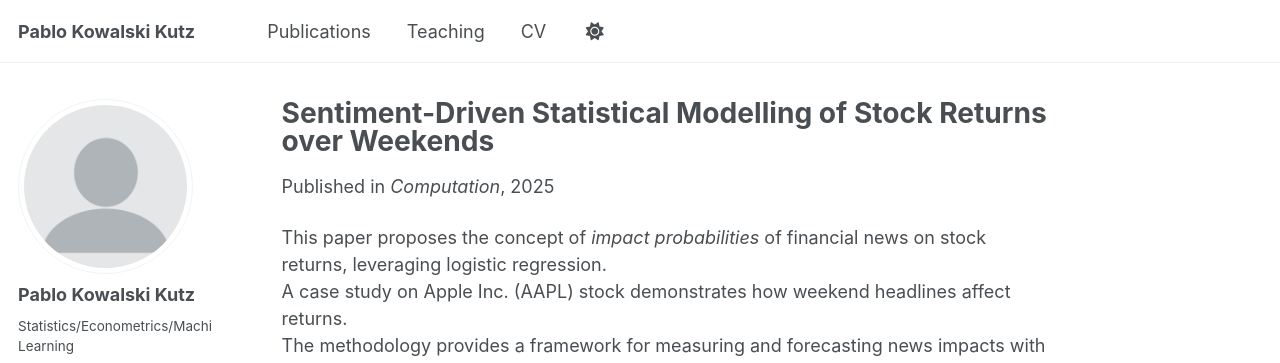
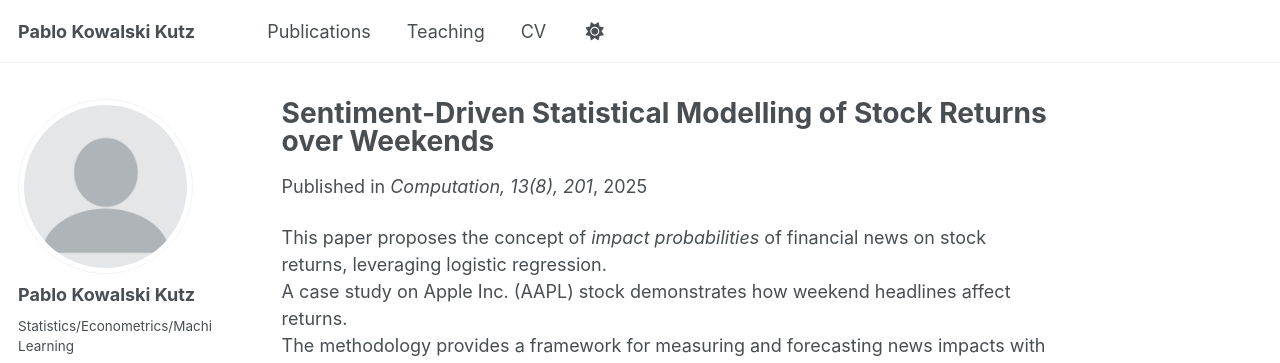
Before and after one commit to pabluski00/pabluski00.github.io, a Jekyll site: the page built from _publications/2025-08-21-SentimentDriven Statistical Modelling of Stock Returns over Weekends.md, in a window 1280 px wide and 1023 px high. Shown: the top 363 px of the window. Built offline with Jekyll 4.4.1, drawn with Linux system fonts in a browser that asks for light colours; some web fonts are replaced; a script that is not in the unit is left out.

Commit message:
Update 2025-08-21-SentimentDriven Statistical Modelling of Stock Returns over Weekends.md

```diff
--- a/_publications/2025-08-21-SentimentDriven Statistical Modelling of Stock Returns over Weekends.md
+++ b/_publications/2025-08-21-SentimentDriven Statistical Modelling of Stock Returns over Weekends.md
@@ -5,7 +5,7 @@ category: manuscripts
 permalink: /publication/2025-08-21-SentimentDriven Statistical Modelling of Stock Returns over Weekends
 excerpt: 'This paper introduces the concept of impact probabilities of financial news headlines using logistic regression, with Apple (AAPL) as a case study.'
 date: 2025-08-21
-venue: 'Computation'
+venue: 'Computation, 13(8), 201'
 paperurl: 'https://doi.org/10.3390/computation13080201'
 citation: 'Kowalski Kutz, P., & Makarov, R.N. (2025) "Sentiment-Driven Statistical Modelling of Stock Returns over Weekends" <i>Computation</i>, 13(8), 201. https://doi.org/10.3390/computation13080201'
 ---
```
